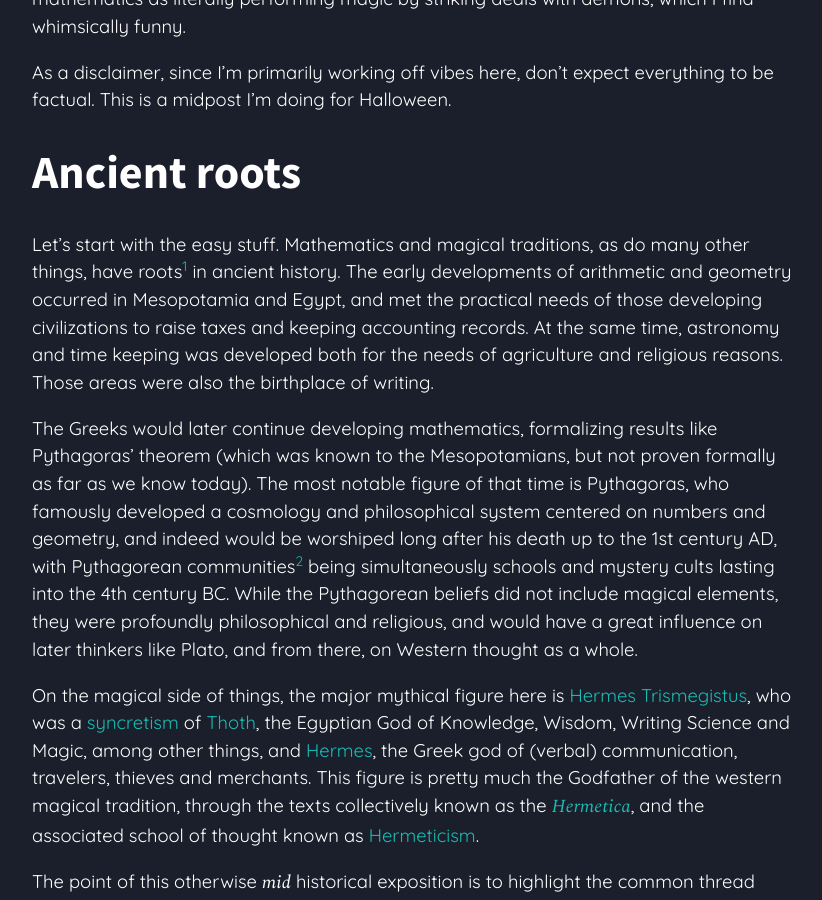
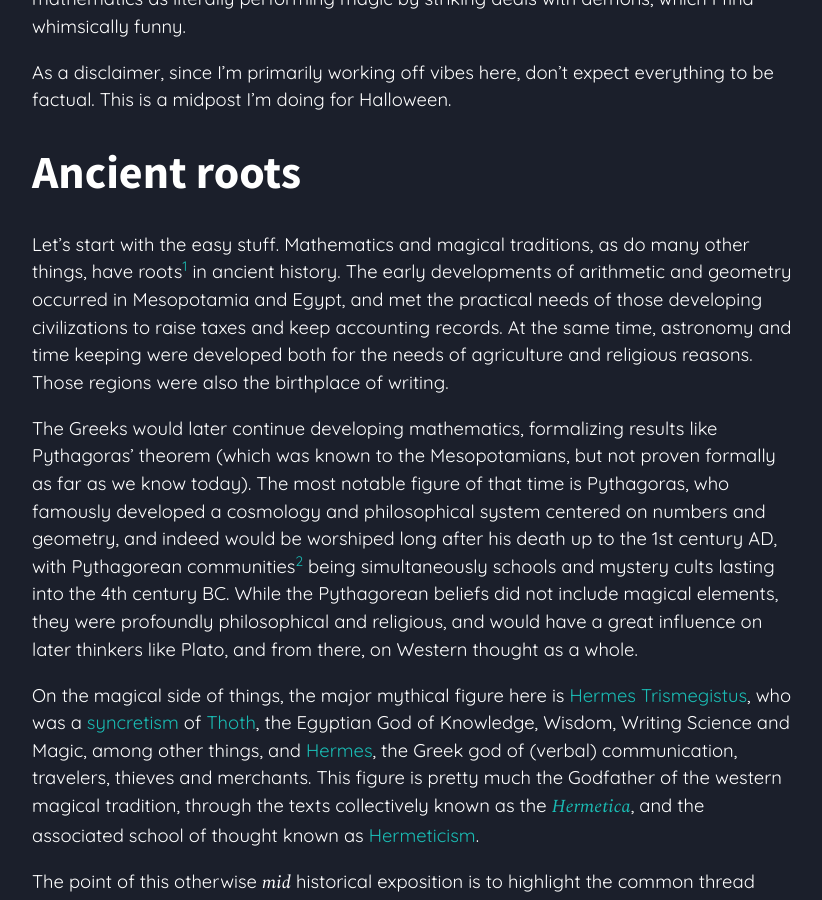
Before and after one commit to irregular-rhomboid/irregular-rhomboid.github.io, a Jekyll site: the page built from _posts/2024-10-31-math-as-sorcery.md, in a window 1280 px wide and 900 px high, scrolled down 2132 px. Shown: the whole window, without its empty margins (224-1046 px from the left). Built offline with Jekyll 4.4.1, drawn with Linux system fonts in a browser that asks for light colours; nearby versions of some CDN libraries; some web fonts are replaced.

Commit message:
Fix sentences

```diff
--- a/_posts/2024-10-31-math-as-sorcery.md
+++ b/_posts/2024-10-31-math-as-sorcery.md
@@ -43,7 +43,7 @@ As a disclaimer, since I'm primarily working off vibes here, don't expect everyt
 
 # Ancient roots
 
-Let's start with the easy stuff. Mathematics and magical traditions, as do many other things, have roots[^western] in ancient history. The early developments of arithmetic and geometry occurred in Mesopotamia and Egypt, and met the practical needs of those developing civilizations to raise taxes and keeping accounting records. At the same time, astronomy and time keeping was developed both for the needs of agriculture and religious reasons. Those areas were also the birthplace of writing.
+Let's start with the easy stuff. Mathematics and magical traditions, as do many other things, have roots[^western] in ancient history. The early developments of arithmetic and geometry occurred in Mesopotamia and Egypt, and met the practical needs of those developing civilizations to raise taxes and keep accounting records. At the same time, astronomy and time keeping were developed both for the needs of agriculture and religious reasons. Those regions were also the birthplace of writing.
 
 The Greeks would later continue developing mathematics, formalizing results like Pythagoras' theorem (which was known to the Mesopotamians, but not proven formally as far as we know today). The most notable figure of that time is Pythagoras, who famously developed a cosmology and philosophical system centered on numbers and geometry, and indeed would be worshiped long after his death up to the 1st century AD, with Pythagorean communities[^mathema] being simultaneously schools and mystery cults lasting into the 4th century BC. While the Pythagorean beliefs did not include magical elements, they were profoundly philosophical and religious, and would have a great influence on later thinkers like Plato, and from there, on Western thought as a whole.
 
```
